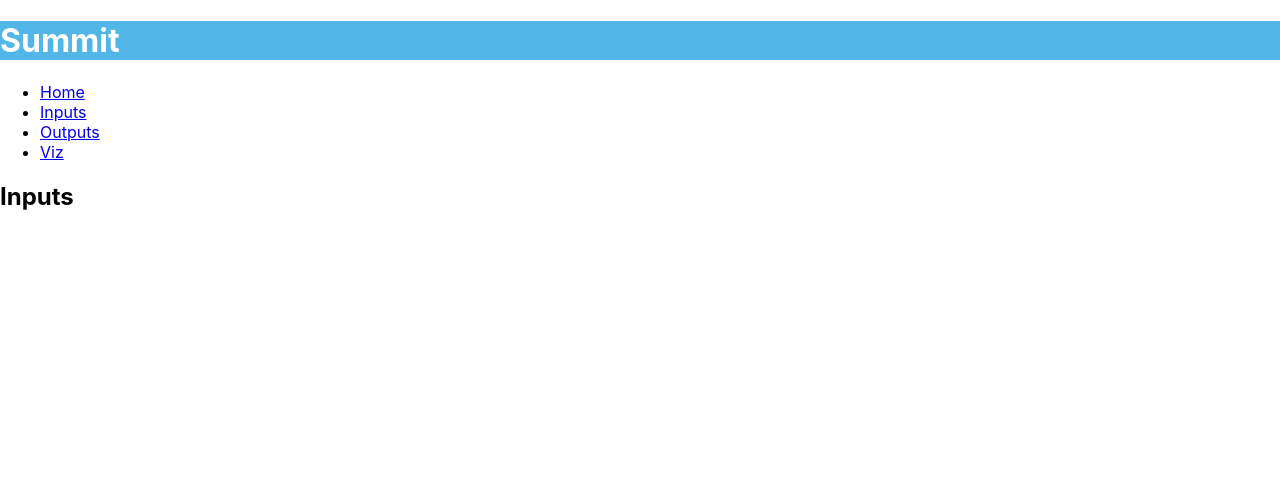
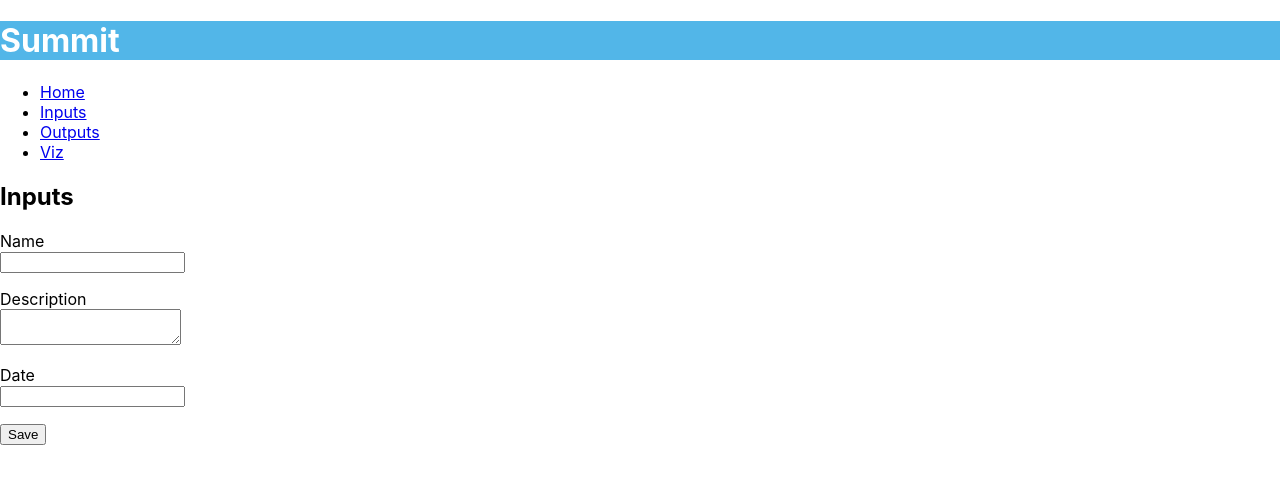
Before and after one commit to coryhouse/summit, a React (Create React App) app: page /inputs in a window 1280 px wide. Shown: the top 484 px of the page. Built offline with nearby package versions, Linux system fonts and the light colour scheme.

Commit message:
End of day 1

```diff
--- a/src/Home.js
+++ b/src/Home.js
@@ -5,6 +5,11 @@ class Home extends Component {
     return (
       <div>
         <h2>Welcome Home</h2>
+        <img
+          src="/logo.png"
+          alt="Summit Logo"
+          style={{ width: 50, height: 50 }}
+        />
       </div>
     );
   }
--- a/src/Inputs.js
+++ b/src/Inputs.js
@@ -1,11 +1,66 @@
 import React, { Component } from "react";
 
 class Inputs extends Component {
+  //   constructor(props) {
+  //     super(props);
+
+  //     this.state = {
+  //       name: "",
+  //       description: "",
+  //       date: ""
+  //     };
+  //   }
+
+  // Class field. Stage 3 feature: https://github.com/tc39/proposal-class-fields
+  state = {
+    name: "",
+    description: "",
+    date: ""
+  };
+
+  // Class field with arrow function
+  handleChange = event => {
+    this.setState({ [event.target.name]: event.target.value });
+  };
+
   render() {
     return (
-      <div>
+      <form>
         <h2>Inputs</h2>
-      </div>
+        <p>
+          <label htmlFor="name">Name</label>
+          <br />
+          <input
+            type="text"
+            id="name"
+            name="name"
+            value={this.state.name}
+            onChange={this.handleChange}
+          />
+        </p>
+        <p>
+          <label htmlFor="description">Description</label>
+          <br />
+          <textarea
+            id="description"
+            value={this.state.description}
+            onChange={this.handleChange}
+            name="description"
+          />
+        </p>
+        <p>
+          <label htmlFor="date">Date</label>
+          <br />
+          <input
+            type="text"
+            id="date"
+            value={this.state.date}
+            name="date"
+            onChange={this.handleChange}
+          />
+        </p>
+        <button type="submit">Save</button>
+      </form>
     );
   }
 }
```
Also changed, not shown: public/logo.png (added).
